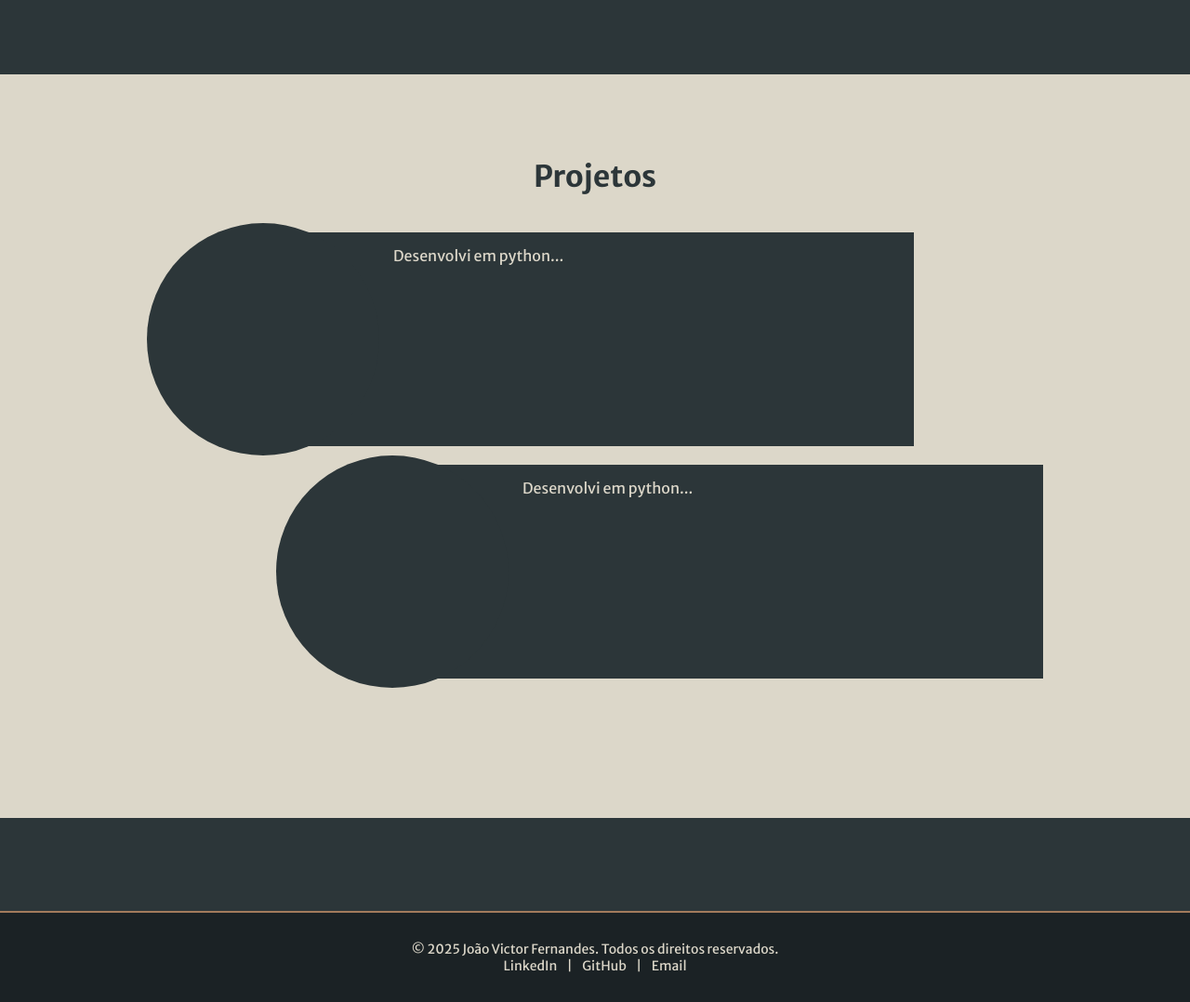
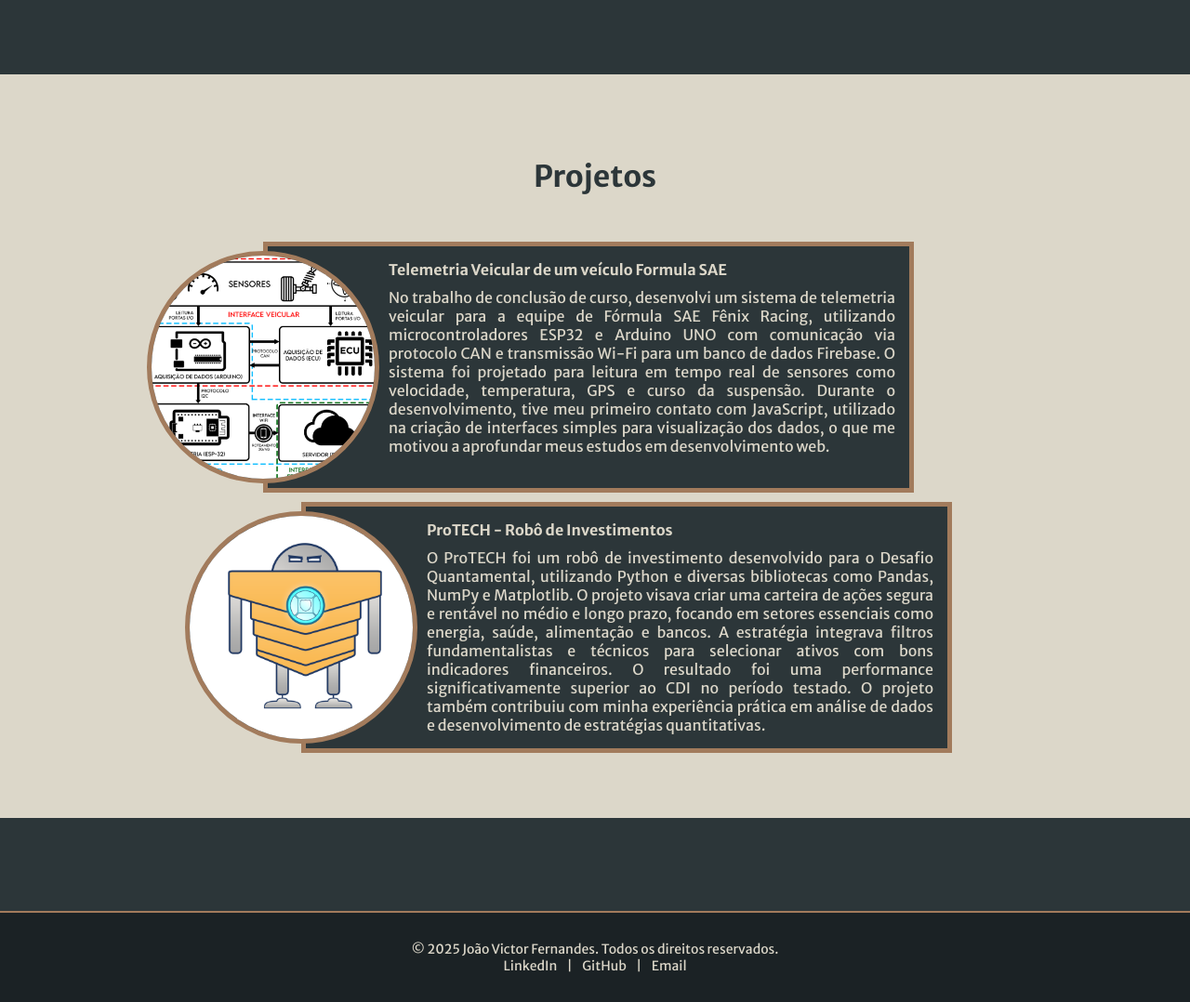
Before and after one commit to jvffernandes1/jvffernandes1.github.io, a PHP site: page / in a window 1280 px wide. Shown: the part 4991-6069 px from the top of the page at 93% size. Run offline with PHP 8.4, Linux system fonts and the light colour scheme.

Commit message:
acrescimo de dois projetos

```diff
--- a/content/static/lang.json
+++ b/content/static/lang.json
@@ -44,7 +44,10 @@
     "exptitulo7": "2024 - Engenheiro de Inteligência e Monitoramento de Asset - SBM Offshore (Santos-SP)",
     "exptexto7": "Em 2024, retornei à SBM Offshore como engenheiro ASI, focado nas disciplinas de elétrica, controle e instrumentação. Otimizei protocolos de manutenção preventiva com análise de dados em tempo real, garantindo alta confiabilidade dos ativos. Liderei colaborações multidisciplinares para criar estruturas de vigilância de ativos, facilitando a detecção precoce de falhas e agilizando fluxos de manutenção. Investiguei incidentes elétricos, propondo ações corretivas para aumentar a segurança. Fui responsável pelo desenvolvimento e execução da ferramenta Operations Threat Management (OTM), que monitora equipamentos offshore em quase tempo real, classificando funções operacionais e fornecendo KPIs para controle de ameaças.",
     "pjotinha": "Projetos",
-    "pj_01": "Desenvolvi em python..."
+    "pj_01_title": "<b>Telemetria Veicular de um veículo Formula SAE</b>",
+    "pj_01": "No trabalho de conclusão de curso, desenvolvi um sistema de telemetria veicular para a equipe de Fórmula SAE Fênix Racing, utilizando microcontroladores ESP32 e Arduino UNO com comunicação via protocolo CAN e transmissão Wi-Fi para um banco de dados Firebase. O sistema foi projetado para leitura em tempo real de sensores como velocidade, temperatura, GPS e curso da suspensão. Durante o desenvolvimento, tive meu primeiro contato com JavaScript, utilizado na criação de interfaces simples para visualização dos dados, o que me motivou a aprofundar meus estudos em desenvolvimento web.",
+    "pj_02_title": "<b>ProTECH - Robô de Investimentos</b>",
+    "pj_02": "O ProTECH foi um robô de investimento desenvolvido para o Desafio Quantamental, utilizando Python e diversas bibliotecas como Pandas, NumPy e Matplotlib. O projeto visava criar uma carteira de ações segura e rentável no médio e longo prazo, focando em setores essenciais como energia, saúde, alimentação e bancos. A estratégia integrava filtros fundamentalistas e técnicos para selecionar ativos com bons indicadores financeiros. O resultado foi uma performance significativamente superior ao CDI no período testado. O projeto também contribuiu com minha experiência prática em análise de dados e desenvolvimento de estratégias quantitativas."
 
     },
   "en": {
@@ -92,6 +95,9 @@
     "exptitulo7": "2024 - Asset Surveillance & Intelligence Engineer - SBM Offshore (Santos-SP, Brazil)",
     "exptexto7": "In 2024, I returned to SBM Offshore as an ASI engineer focusing on electrical, control, and instrumentation disciplines. I developed and implemented advanced data analysis techniques to enhance predictive maintenance, significantly reducing downtime of critical offshore systems. I optimized preventive maintenance protocols through real-time data analytics, ensuring high asset reliability. I led cross-functional teams to design comprehensive asset surveillance frameworks enabling early failure detection and streamlined maintenance workflows. I investigated electrical incidents and implemented corrective actions to improve safety. I was responsible for developing and deploying the Operations Threat Management (OTM) tool, which provides near real-time monitoring of offshore equipment, operational function classification, and KPIs for threat control. Additionally, I improved alarm management by reducing non-essential alarms, enhancing operational focus in the control room.",
     "pjotinha": "Projects",
-    "pj_01": "I have developed in python..."
+    "pj_01_title": "<b>Formula SAE Telemetry</b>",
+    "pj_01": "For my undergraduate thesis, I developed a vehicle telemetry system for the Formula SAE team Fênix Racing, using ESP32 and Arduino UNO microcontrollers with CAN protocol communication and Wi-Fi transmission to a Firebase database. The system was designed to read real-time data from sensors such as speed, temperature, GPS, and suspension travel. During the development, I had my first experience with JavaScript, which I used to create simple data visualization interfaces. This sparked my interest in web development and motivated me to deepen my studies in the area.",
+    "pj_02_title": "<b>ProTECH - Investment Robot</b>",
+    "pj_02": "ProTECH was an investment robot developed for the Quantamental Challenge, built in Python using libraries like Pandas, NumPy and Matplotlib. The project aimed to create a safe and profitable stock portfolio for the medium and long term, focusing on essential sectors such as energy, healthcare, food, and banking. The strategy combined fundamental and technical analysis to select assets with solid financial indicators. The backtest showed performance well above the CDI benchmark. This project enhanced my practical experience in data analysis, investment automation, and the development of quantitative strategies."
   }
 }
--- a/content/static/style.css
+++ b/content/static/style.css
@@ -71,7 +71,7 @@
     border: 0;
     display: flex;
     align-items: center;     /* centraliza horizontalmente */
-    z-index: 1;
+    z-index: 999;
     border-bottom: 2px solid var(--cor-destaque); /* opcional */
 }
 
@@ -457,6 +457,7 @@
     align-items: center;
 	justify-content: center;
     padding-top: 60px;
+    z-index: 0;
 }
 .project_header {
     display: flex;
@@ -472,16 +473,18 @@
     height: 250px;
     width: 80%;
     padding: 30px;
+    margin: 30px;
     margin-left: 10%;
     display: flex;
 }
+
 .right_project {
     align-items: center;
     justify-content: right;
     height: 250px;
     width: 80%;
     padding: 30px;
-    margin-left: 10%;
+    margin-left: 30px;
     display: flex;
 }
 
@@ -492,13 +495,20 @@
     background-color: var(--cor-principal);
     float: left;
     position: relative;
+    overflow: hidden;
+    border: 5px solid var(--cor-destaque);
     z-index: 100;
 }
 
+.round_photo:hover {
+    border: 5px solid var(--cor-menu);
+}
+
 .square_pj {
-    height: 230px;
+    height: 270px;
     width: 700px;
     background-color: var(--cor-principal);
+    border: 5px solid var(--cor-destaque);
     float: left;
     position: relative;
     justify-content: right;
@@ -506,9 +516,18 @@
     z-index: 99;
 }
 
+.tit_pj {
+    width: 575px;
+    height: 10%;
+    color: var(--cor-texto);
+    padding: 15px;
+    text-align: justify;
+    float: right;
+}
+
 .txt_pj {
     width: 575px;
-    height: 100%;
+    height: 90%;
     color: var(--cor-texto);
     padding: 15px;
     text-align: justify;
@@ -538,8 +557,16 @@
 
 .bottom-nav {
   display: none; /* default: escondido */
+  z-index: 9999;
 }
 
+
+.round_photo img {
+  width: 100%;
+  height: 100%;
+  object-fit: cover; /* mantém a imagem proporcional e preenche a div */
+  display: block;
+}
 
 @media (max-width: 768px) {
 
--- a/index.html
+++ b/index.html
@@ -198,19 +198,27 @@
 					<h1 data-key="pjotinha"></h1>
 				</div>
 					<div id="pj_01" class="left_project">
+						<a href="https://repositorio.unesp.br/entities/publication/2aa77aff-1e35-478b-be2e-aed8c7e76fad" target="_blank">
 							<div id="pj_img_01" class="round_photo">
-
+								<img src="img/tcc.png" alt="Foto do projeto de telemetria veicular">
 							</div>
+						</a>
 						<div id="pj_txt_01" class="square_pj">
+							<div class="tit_pj" data-key="pj_01_title"></div>
 							<div class="txt_pj" data-key="pj_01"></div>
 						</div>
 					</div>
+				</a>
+
 					<div id="pj_02" class="right_project">
+						<a href="https://github.com/jvffernandes1/Iron_Man/blob/main/Relat%C3%B3rio%20Final%20-%20Quantamental.pdf" target="_blank">
 							<div id="pj_img_02" class="round_photo">
-
+								<img src="img/ProTech.png" alt="Robô investidor">
 							</div>
+						</a>
 						<div id="pj_txt_02" class="square_pj">
-						<div class="txt_pj" data-key="pj_01"></div>
+							<div class="tit_pj" data-key="pj_02_title"></div>
+							<div class="txt_pj" data-key="pj_02"></div>
 						</div>
 					</div>
 			</div>
```
Also changed, not shown: img/ProTech.png (added), img/tcc.png (added). Lines whose indentation alone changed are shown as unchanged.
